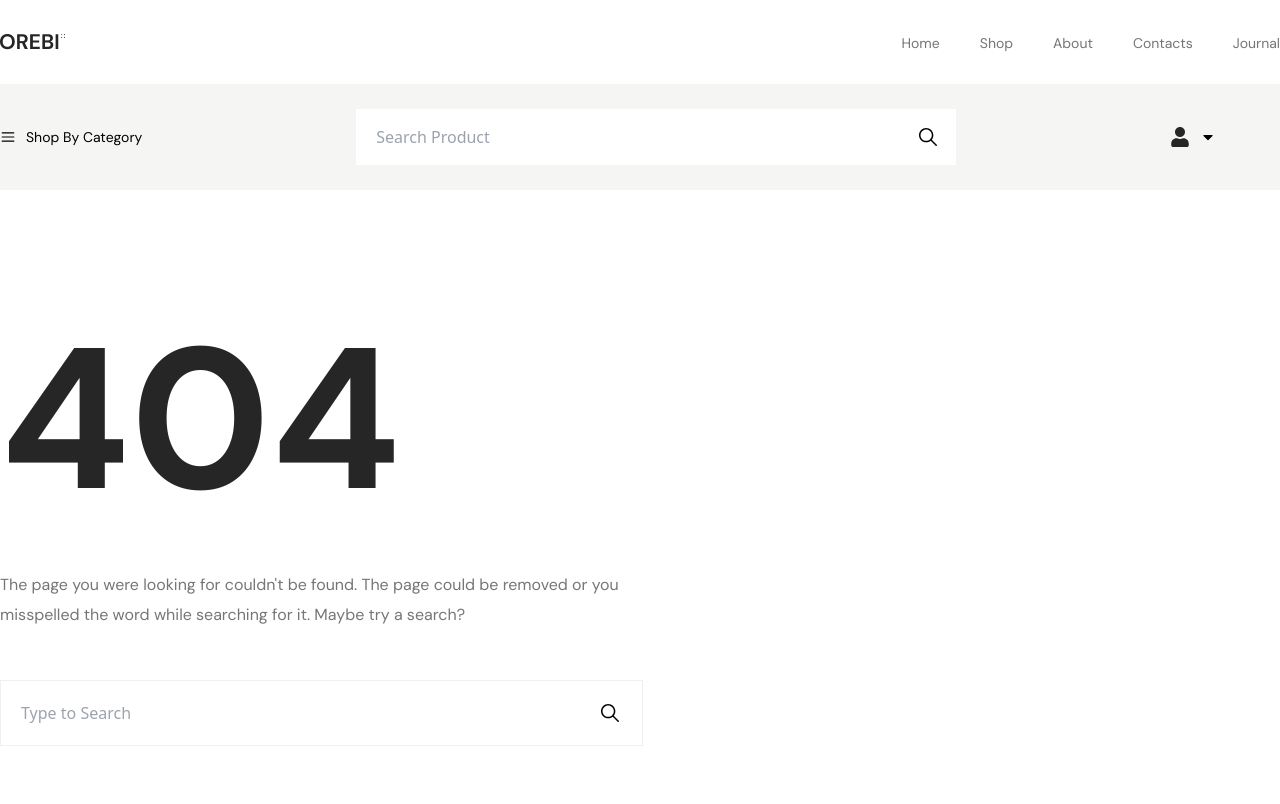
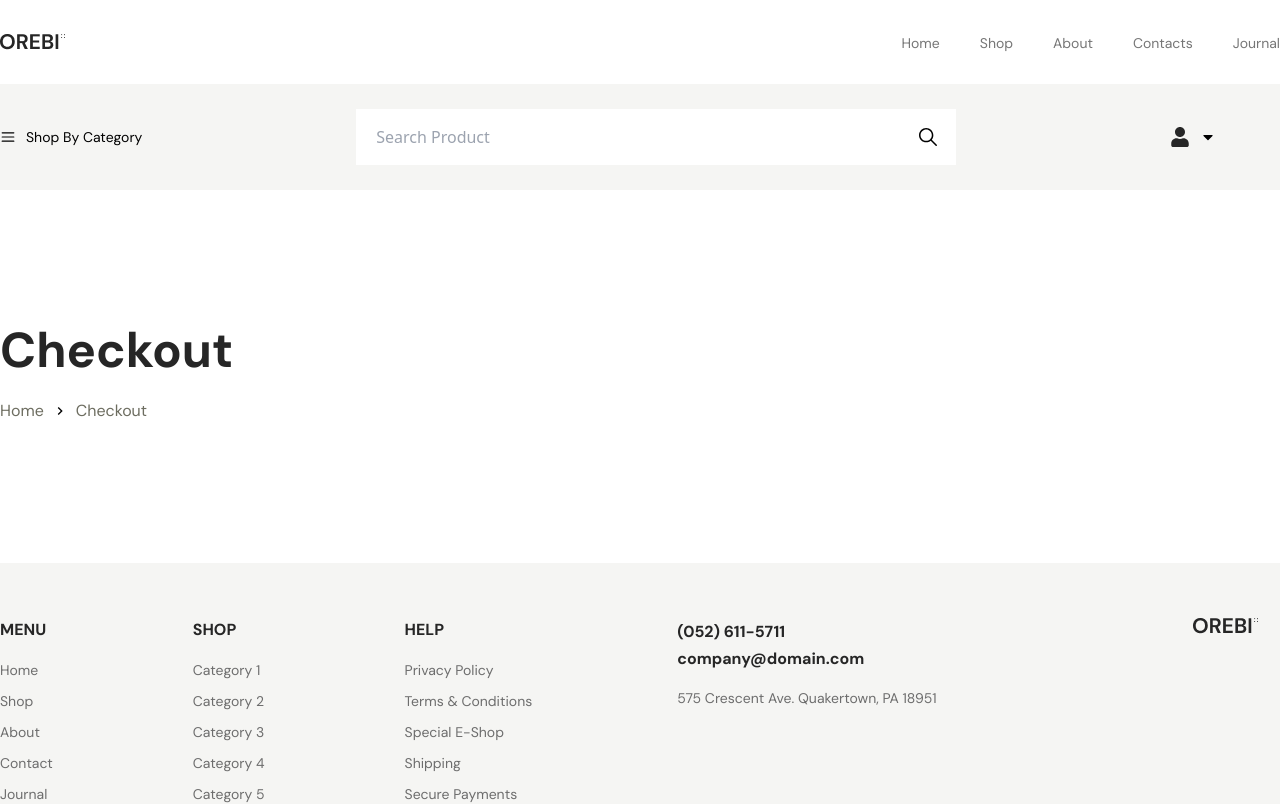
Before and after one commit to Nabab-Sharif/React-Project-5-Ecommerce-Orebi, a React (Vite) app: page /checkout in a window 1280 px wide. Shown: the top 804 px of the page. Built offline with nearby package versions, Linux system fonts and the light colour scheme; some icons are missing.

Commit message:
Cart page Setup , Checkout page Setup and Bread Crumb part Done

```diff
--- a/src/App.jsx
+++ b/src/App.jsx
@@ -6,6 +6,8 @@ import Shop from "./pages/shop/Shop"
 import About from "./pages/about/About"
 import Contact from "./pages/contact/Contact"
 import Journal from "./pages/journal/Journal"
+import CartPage from "./pages/viewCart/CartPage"
+import CheckoutPage from "./pages/checkout/CheckoutPage"
 
 
 
@@ -21,6 +23,8 @@ const App = () => {
           <Route path="/about" element={<About />} />
           <Route path="/contact" element={<Contact />} />
           <Route path="/journal" element={<Journal />} />
+          <Route path="/cart" element={<CartPage />} />
+          <Route path="/checkout" element={<CheckoutPage />} />
           <Route path="*" element={<Error />} />
         </Route>
       </>
--- a/src/components/CartPopup.jsx
+++ b/src/components/CartPopup.jsx
@@ -1,4 +1,5 @@
 import { RxCross2 } from "react-icons/rx";
+import { Link } from "react-router-dom";
 
 
 const CartPopup = () => {
@@ -50,13 +51,16 @@ const CartPopup = () => {
         </div>
 
 
-        {/* button here */}
+        {/*view cart and checkout button here */}
         <div className="bg-white px-5 pt-[14px] pb-5">
           <h4 className="font-dm text-base leading-[23px] font-normal">Subtotal: <span className="font-bold text-[#262626]">$44.00</span> </h4>
 
           <div className="mt-[13px] flex justify-between ">
-            <a className=" inline-block py-4 px-10 border-[1px] border-[#282828] text-black text-[14px] font-dm font-bold capitalize transition-all duration-300 hover:bg-black hover:text-white " href="#">view cart</a>
-            <a className=" inline-block py-4 px-10 border-[1px] border-[#282828] text-black text-[14px] font-dm font-bold capitalize transition-all duration-300 hover:bg-black hover:text-white " href="#">checkout</a>
+
+            <Link to="/cart" className=" inline-block py-4 px-10 border-[1px] border-[#282828] text-black text-[14px] font-dm font-bold capitalize transition-all duration-300 hover:bg-black hover:text-white ">view cart</Link>
+
+            <Link to="/checkout" className=" inline-block py-4 px-10 border-[1px] border-[#282828] text-black text-[14px] font-dm font-bold capitalize transition-all duration-300 hover:bg-black hover:text-white ">checkout</Link>
+
           </div>
         </div>
 
--- /dev/null
+++ b/src/components/utilities/BreadCrumb.jsx
@@ -0,0 +1,17 @@
+import { MdOutlineChevronRight } from "react-icons/md";
+import { Link } from 'react-router-dom';
+
+
+const BreadCrumb = ({ lastPath }) => {
+  return (
+    <>
+      <span className=" flex items-center gap-2">
+        <Link to="/" className="text-[16px] text-[#6D6D60] font-dm font-normal leading-normal">Home</Link>
+        <MdOutlineChevronRight />
+        <Link to="#" className="text-[16px] text-[#6D6D60] font-dm font-normal leading-normal capitalize">{lastPath}</Link>
+      </span>
+    </>
+  )
+}
+
+export default BreadCrumb
--- /dev/null
+++ b/src/pages/checkout/CheckoutPage.jsx
@@ -0,0 +1,24 @@
+import BreadCrumb from "../../components/utilities/BreadCrumb"
+
+
+const CheckoutPage = () => {
+  let pathname = window.location.href;
+  let pathArray = pathname.split("/");
+  let finalPath = pathArray[pathArray.length - 1];
+
+
+  return (
+    <>
+      <section className="pt-[124px] pb-[140px]">
+        <div className="max-w-container mx-auto">
+          <div>
+            <h3 className="text-[49px] text-[#262626] font-bold font-dm capitalize mb-[11px]">Checkout</h3>
+            <BreadCrumb lastPath={finalPath} />
+          </div>
+        </div>
+      </section>
+    </>
+  )
+}
+
+export default CheckoutPage
--- /dev/null
+++ b/src/pages/viewCart/CartPage.jsx
@@ -0,0 +1,25 @@
+import BreadCrumb from "../../components/utilities/BreadCrumb"
+
+
+const CartPage = () => {
+
+  let pathname = window.location.href;
+  let pathArray = pathname.split("/");
+  let finalPath = pathArray[pathArray.length - 1];
+
+
+  return (
+    <>
+      <section className="pt-[124px] pb-[140px]">
+        <div className="max-w-container mx-auto">
+          <div>
+            <h3 className="text-[49px] text-[#262626] font-bold font-dm capitalize mb-[11px]">cart</h3>
+            <BreadCrumb lastPath={finalPath} />
+          </div>
+        </div>
+      </section>
+    </>
+  )
+}
+
+export default CartPage
```
